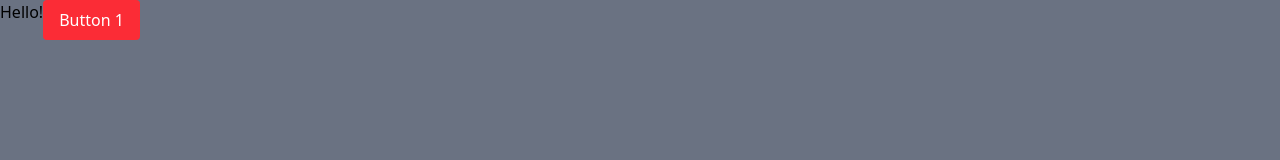
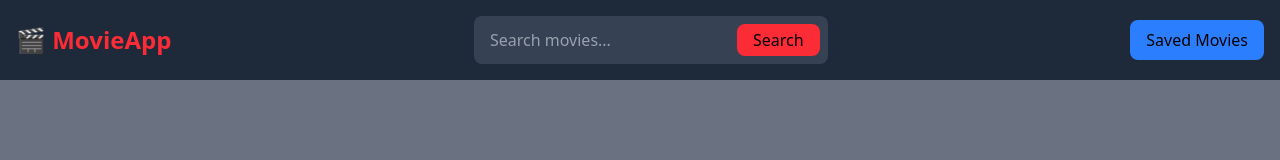
Before and after one commit to JacobChristen7/WebDevMovieProject, a website: page index.html in a window 1280 px wide. Drawn offline with Linux system fonts and the light colour scheme.

Commit message:
added fully responsive nav bar with mobile friendly layout

```diff
--- a/index.html
+++ b/index.html
@@ -3,13 +3,38 @@
 <head>
     <meta charset="UTF-8">
     <meta name="viewport" content="width=device-width, initial-scale=1.0">
+    <title>Movie App</title>
     <link href="./output.css" rel="stylesheet">
+    <script src="script.js" defer></script>
 </head>
 <body class="bg-gray-500">
-    <div id="mainContent" class="flex">
-        <h1 class="">Hello!</h1>
-        <button class="bg-red-500 text-white px-4 py-2 rounded">Button 1</button>
-    </div>
-    <script src="script.js"></script>
+    <nav class="bg-gray-800 p-4">
+        <div class="container mx-auto flex justify-between items-center">
+            <a href="#" id="movie-logo" class="text-2xl font-bold text-red-500">🎬 MovieApp</a>
+            <div id="searchBar" class="hidden md:flex items-center bg-gray-700 rounded-lg p-2">
+                <input id="searchInput"
+                    type="text"
+                    placeholder="Search movies..."
+                    class="bg-transparent outline-none text-white px-2 placeholder-gray-400"
+                >
+                <button id="searchButton" class="ml-2 px-4 py-1 bg-red-500 rounded-lg hover:bg-red-600">Search</button>
+            </div>
+            <a href="#" id="savedMovieButton" class="hidden md:block px-4 py-2 bg-blue-500 rounded-lg hover:bg-blue-600">Saved Movies</a>
+
+            <!-- Mobile Menu Button -->
+            <button id="menuButton" class="md:hidden text-white text-2xl">
+                ☰
+            </button>
+        </div>
+        <!-- Mobile Menu (Hidden by Default) -->
+        <div id="mobileMenu" class="hidden md:hidden mt-4 text-center">
+            <input
+                type="text"
+                placeholder="Search movies..."
+                class="bg-gray-700 text-white px-4 py-2 rounded-lg w-full"
+            >
+            <a href="#" class="block mt-2 px-4 py-2 bg-blue-500 rounded-lg hover:bg-blue-600">Saved Movies</a>
+        </div>
+    </nav>
 </body>
 </html>
--- a/script.js
+++ b/script.js
@@ -0,0 +1,5 @@
+const hamburgerMenu = document.getElementById("menuButton")
+
+hamburgerMenu.addEventListener("click", function() {
+    document.getElementById("mobileMenu").classList.toggle('hidden');
+});
```
Also changed, not shown: output.css.
